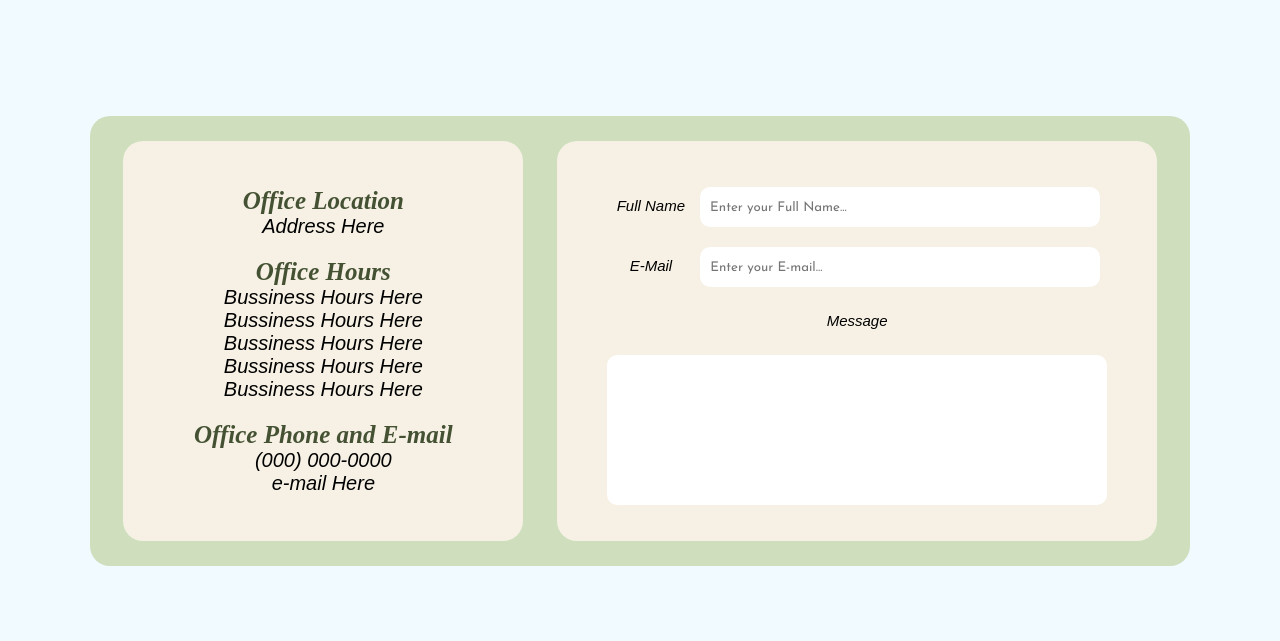
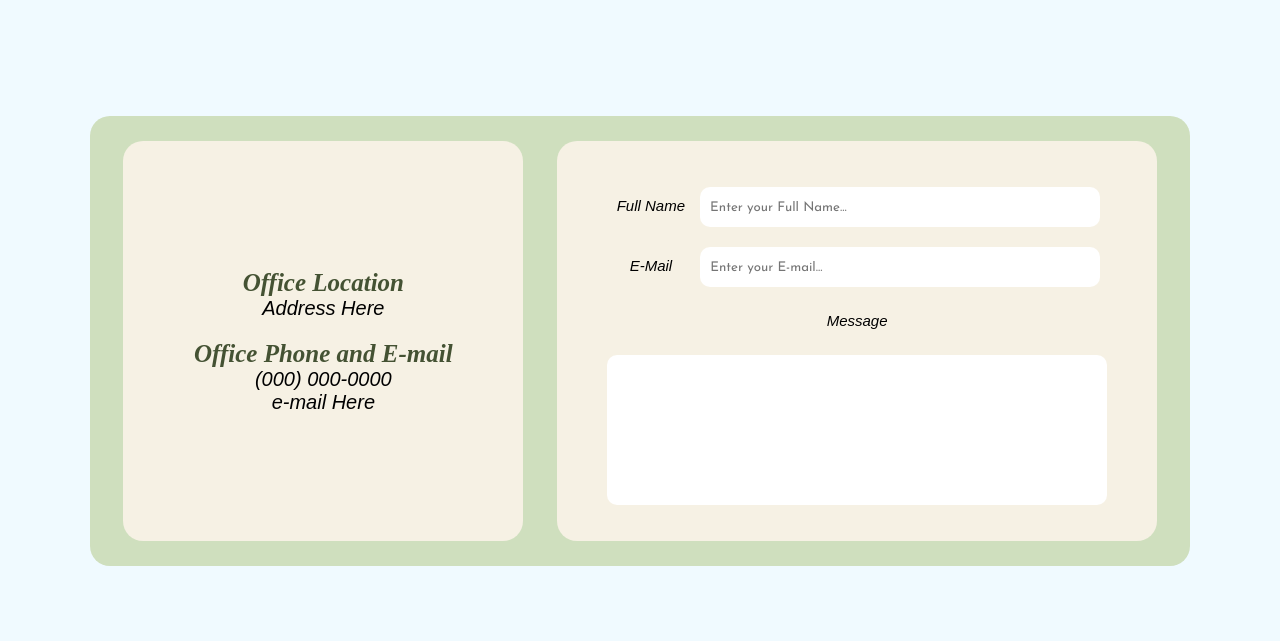
Before and after one commit to Andy2020code/Therapist-server, a Flask app: page /take-action in a window 1280 px wide. Shown: the part 634-1275 px from the top of the page. Run offline with Flask 3, Linux system fonts and the light colour scheme; some web fonts are replaced.

Commit message:
Update take-action.html

```diff
--- a/templates/take-action.html
+++ b/templates/take-action.html
@@ -38,15 +38,6 @@
             <div class="olah">
                 <h1>Office Location</h1>
                 <p>Address Here</p>
-            </div>
-
-            <div class="ohbhh">
-                <h1>Office Hours</h1>
-                <p>Bussiness Hours Here</p>
-                <p>Bussiness Hours Here</p>
-                <p>Bussiness Hours Here</p>
-                <p>Bussiness Hours Here</p>
-                <p>Bussiness Hours Here</p>
             </div>
 
             <div class="opae">
```
